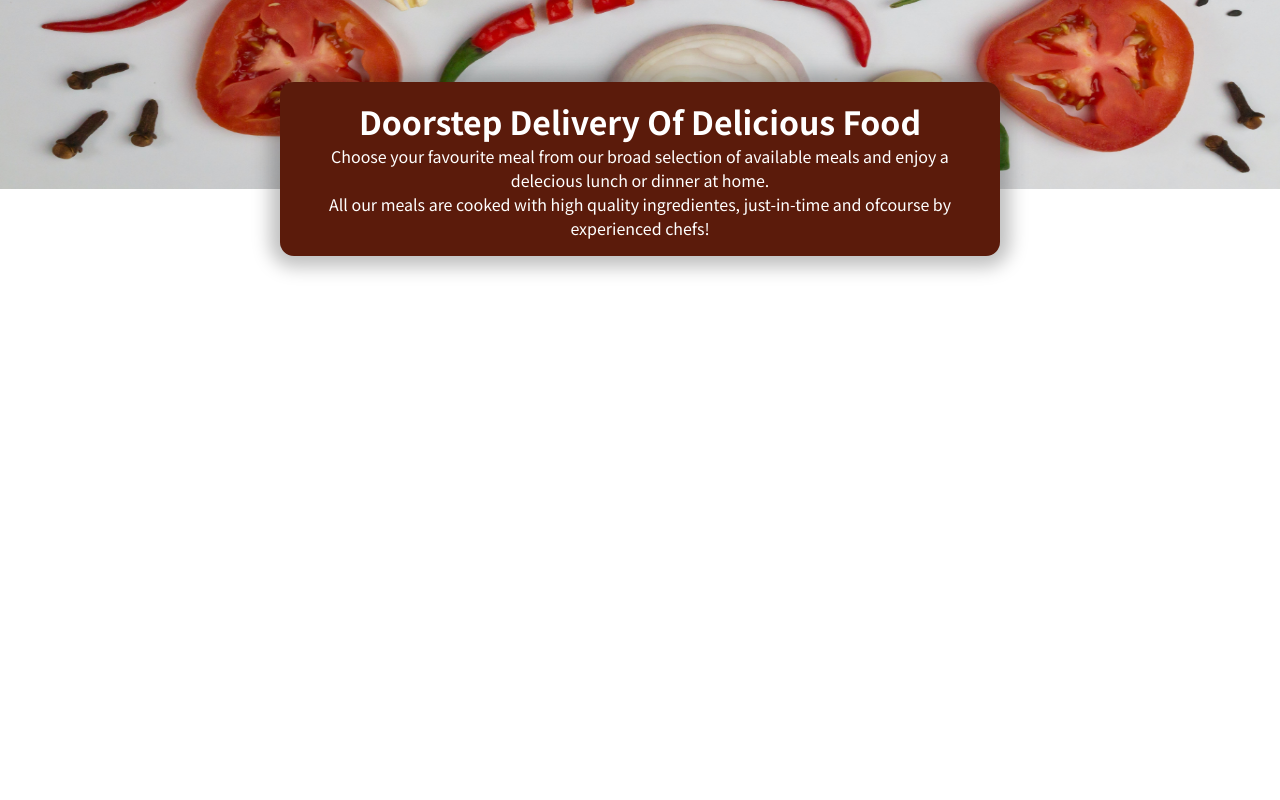
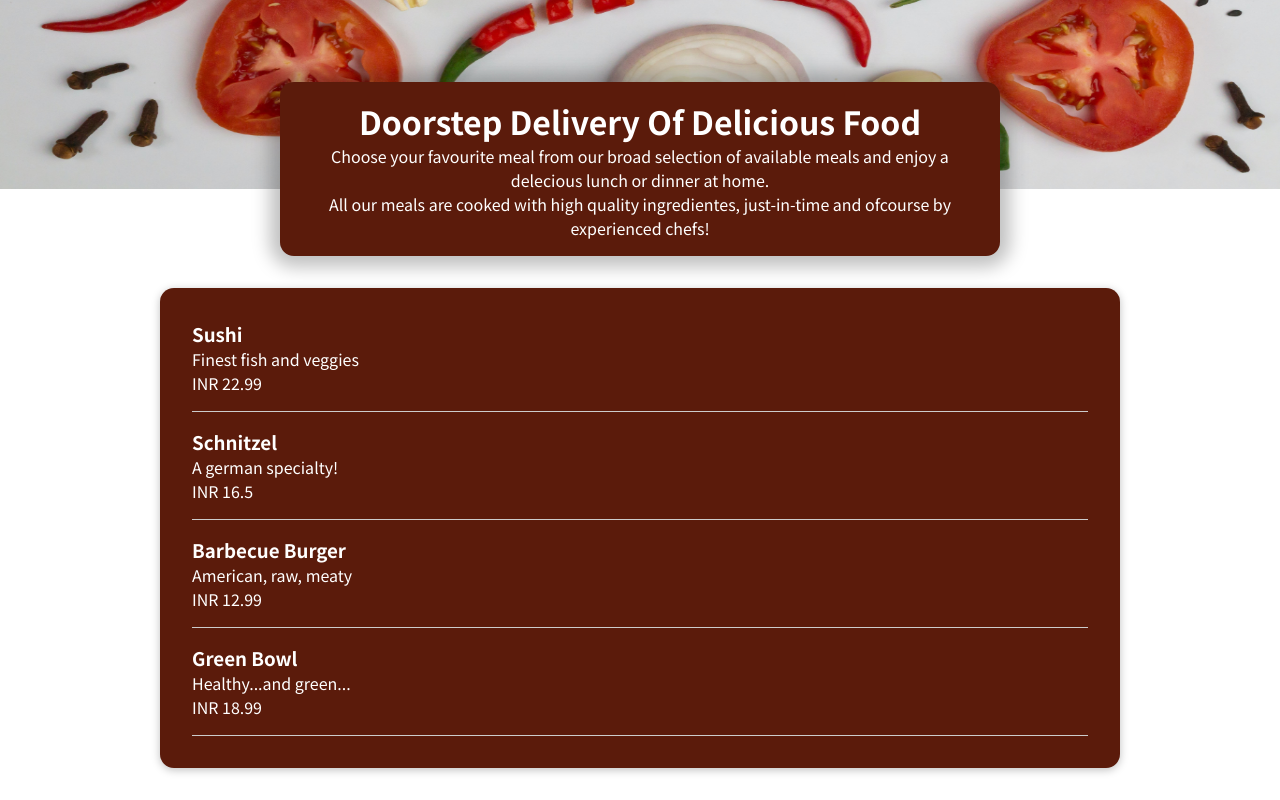
Before and after one commit to gemgupta/Restrauntweb, a React (Create React App) app: page / in a window 1280 px wide. Shown: the part 279-1079 px from the top of the page. Before the commit the page ends 800 px from the top, so only its background shows below. Built offline with nearby package versions, Linux system fonts and the light colour scheme.

Commit message:
MealsList

```diff
--- a/src/App.js
+++ b/src/App.js
@@ -1,10 +1,12 @@
 import Header from "./Layout/Header";
 import MealsSummary from "./Meals/MealsSummary";
+import Meals from "./Meals/Meals";
 function App() {
   return (
     <div>
      <Header/>
      <MealsSummary/>
+<Meals/>
     </div>
   );
 }
--- a/src/Layout/Header.css
+++ b/src/Layout/Header.css
@@ -20,11 +20,11 @@
 }
 .item:hover {
   cursor: pointer;
-  font-size: 20px;
+  text-decoration: underline;
 }
 .cart-nav:hover {
   cursor: pointer;
-  font-size: 18px;
+  background-color: rgb(58, 13, 2);
 
 }
 .cart-nav {
@@ -35,7 +35,7 @@
   padding: 5px;
   border-radius: 10px;
   border: 2px solid black;
-  background-color: rgb(91, 27, 11);
+  background-color: rgb(84, 52, 44);
 }
 .cart-nav img{
     width :20px;
--- /dev/null
+++ b/src/Meals/Meals.css
@@ -0,0 +1,37 @@
+.meals {
+  max-width: 60rem;
+  width: 90%;
+  margin: 2rem auto;
+  animation: meals-appear 1s ease-out forwards;
+}
+
+.meals ul {
+  list-style: none;
+  margin: 0;
+  padding: 0;
+}
+
+@keyframes meals-appear {
+  from {
+    opacity: 0;
+    transform: translateY(3rem);
+  }
+
+  to {
+    opacity: 1;
+    transform: translateY(0);
+  }
+}
+.meallist {
+  padding: 1rem;
+  color: white;
+  box-shadow: 0 2px 8px rgba(0, 0, 0, 0.25);
+  border-radius: 14px;
+  background-color: rgb(91, 27, 11);
+}
+.meals-1 {
+  border-bottom: 1px solid #ccc;
+
+  margin: 1rem;
+  padding-bottom: 1rem;
+}
--- /dev/null
+++ b/src/Meals/Meals.js
@@ -0,0 +1,47 @@
+import React from "react";
+import "./Meals.css";
+const Meals1 = [
+  {
+    id: "m1",
+    name: "Sushi",
+    description: "Finest fish and veggies",
+    price: 22.99,
+  },
+  {
+    id: "m2",
+    name: "Schnitzel",
+    description: "A german specialty!",
+    price: 16.5,
+  },
+  {
+    id: "m3",
+    name: "Barbecue Burger",
+    description: "American, raw, meaty",
+    price: 12.99,
+  },
+  {
+    id: "m4",
+    name: "Green Bowl",
+    description: "Healthy...and green...",
+    price: 18.99,
+  },
+];
+function Meals() {
+  return (
+    <section className="meals meallist">
+      <ul>
+        {Meals1.map((item) => (
+          <div className="meals-1">
+            <li key={item.id}>
+              <h3>{item.name}</h3>
+            </li>
+            <li>{item.description}</li>
+            <li>INR {item.price}</li>
+          </div>
+        ))}
+      </ul>
+    </section>
+  );
+}
+
+export default Meals;
```
